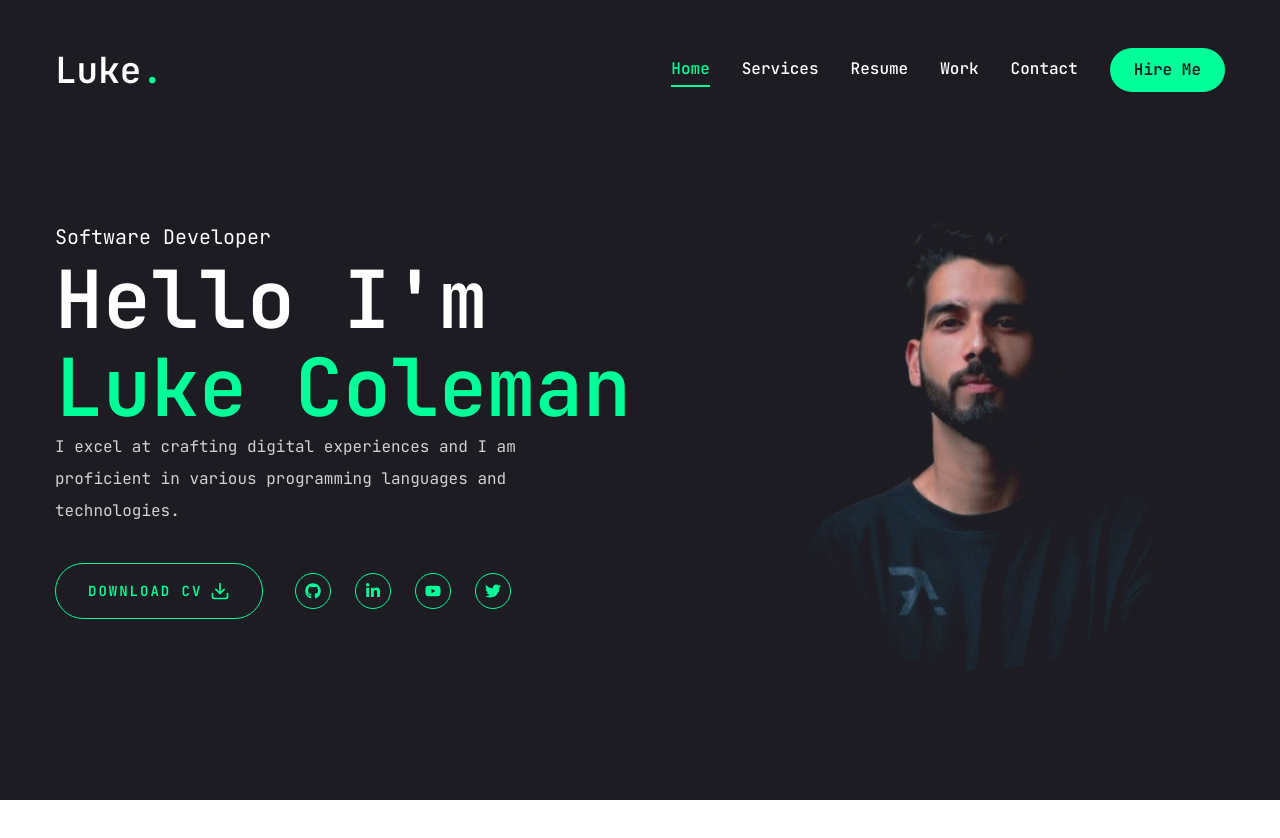
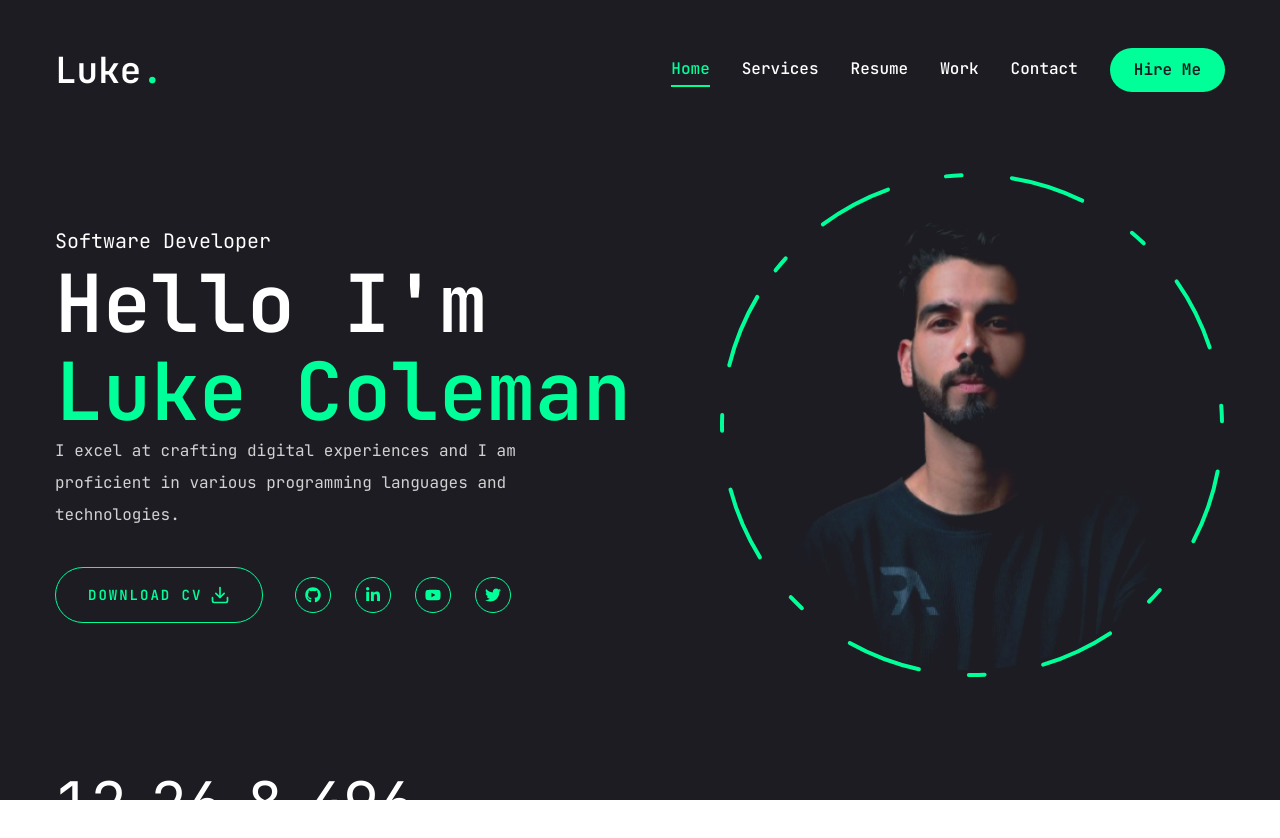
Before and after one commit to nabi-noor/portfolio-clone, a Next.js app: page / in a window 1280 px wide. Shown: the top 838 px of the page. Before the commit the page ends 800 px from the top, so only its background shows below. Built offline with nearby package versions, Linux system fonts and the light colour scheme.

Commit message:
changes made

```diff
--- a/app/page.jsx
+++ b/app/page.jsx
@@ -4,13 +4,14 @@
 //components
 import Social from "@/components/Social";
 import Photo from "@/components/Photo";
+import Stats from "@/components/stats";
 const Home = () => {
   return (
     <section className="h-full">
       <div className="container h-full mx-auto">
         <div className="flex flex-col items-center justify-between xl:flex-row xl:pt-8 xl:pb-24">
           {/* text */}
-          <div className="text-center xl:text-left">
+          <div className="text-center xl:text-left order-2 xl:order-none">
             <span className="text-xl">Software Developer</span>
             <h1 className="h1">
               Hello I'm <br /> <span className="text-accent">Luke Coleman</span>
@@ -30,11 +31,12 @@
             </div>
           </div>
           {/* photo */}
-          <div>
+          <div className="order-1 xl:order-none mb-8 xl:mb-0">
             <Photo />
           </div>
         </div>
       </div>
+      <Stats />
     </section>
   );
 };
--- a/components/Photo.jsx
+++ b/components/Photo.jsx
@@ -6,9 +6,10 @@
 const Photo = () => {
     return <div className="w-full h-full relative">
         <motion.div initial={{ opacity: 0 }} animate={{ opacity: 1, transition: { delay: 2, duration: 0.4, ease: "easeIn" } }}>
+            {/* image */}
             <motion.div
                 initial={{ opacity: 0 }} animate={{ opacity: 1, transition: { delay: 2.4, duration: 0.4, ease: "easeInOut" } }}
-                className="w-[298px] h-[298px] xl:w-[498px] xl:h-[498px] mix-blend-lighten">
+                className="w-[298px] h-[298px] xl:w-[498px] xl:h-[498px] mix-blend-lighten absolute">
                 <Image
                     src="/assets/photo.png"
                     priority
@@ -18,6 +19,30 @@
                     className="object-contain"
                 />
             </motion.div>
+
+            {/* circle */}
+            <motion.svg className="w-[300px] xl:w-[506px] h-[300px] xl:h-[506px]"
+                fill="transparent"
+                viewBox="0 0 506 506"
+                xmlns="https://www.w3.org/2000/svg"
+            >
+                <motion.circle cx="253" cy="253" r="250" stroke="#00ff99"
+                    strokeWidth="4"
+                    strokeLinecap="round"
+                    strokeLinejoin="round"
+                    initial={{ strokeDasharray: "24 10 0 0" }}
+                    animate={{
+                        strokeDasharray: ["15 120 25 25", "16 25 92 72", "4 250 22 22"],
+                        rotate: [120, 360],
+                    }}
+                    transition={{
+                        duration: 20,
+                        repeat: Infinity,
+                        repeatType: "reverse"
+                    }}
+                />
+            </motion.svg>
+
         </motion.div>
     </div >
 };
--- /dev/null
+++ b/components/Stats.jsx
@@ -0,0 +1,43 @@
+"use client";
+
+import CountUp from "react-countup";
+
+const stats = [
+    {
+        num: 12,
+        text: "Years of Experience"
+    },
+    {
+        num: 26,
+        text: "Projects Completed"
+    },
+    {
+        num: 8,
+        text: "Technologies Mastered"
+    },
+    {
+        num: 500,
+        text: "Code Commits"
+    },
+];
+
+const Stats = () => {
+    return (
+        <section>
+            <div className="container mx-auto">
+                <div className="flex flex-wrap gap-6 max-w-[80vw] mx-auto xl:max-w-none">
+                    {stats.map((item, index) => {
+                        return (
+                            <div key={index}>
+                                <CountUp
+                                    end={item.num} duration={5} delay={2} className="text-4xl xl:text-6xl first-line:font-extrabold" />
+                            </div>
+                        );
+                    })}
+                </div>
+            </div>
+        </section>
+    );
+};
+
+export default Stats;
--- a/package.json
+++ b/package.json
@@ -22,6 +22,7 @@
     "lucide-react": "^0.439.0",
     "next": "14.2.8",
     "react": "^18",
+    "react-countup": "^6.5.3",
     "react-dom": "^18",
     "react-icons": "^5.3.0",
     "tailwind-merge": "^2.5.2",
```
Also changed, not shown: 1 other file (tests, documents, lock files or other folders).
